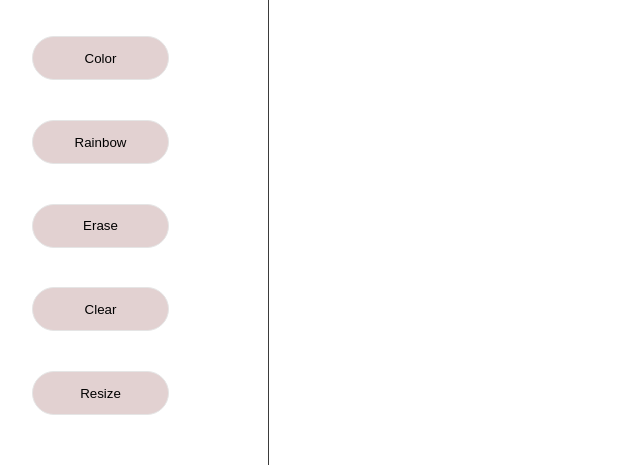
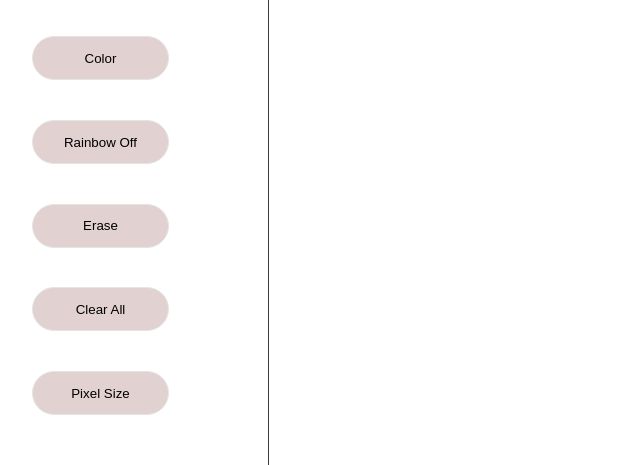
Before and after one commit to hiro776/etch-a-sketch, a plain HTML site: page index.html in a window 1280 px wide. Shown: the part 82-547 px from the top of the page, 118-758 px from the left. Drawn offline with Linux system fonts and the light colour scheme.

Commit message:
renamed buttons

```diff
--- a/index.html
+++ b/index.html
@@ -8,6 +8,8 @@
     <title>Etch-a-Sketch</title>
 
     <link rel="stylesheet" href="style.css">
+    <script src="app.js" defer></script>
+
 </head>
 
 <body>
@@ -20,17 +22,15 @@
         <div class="button-group">
             <!-- span.preview will display the current color -->
             <button id="color" type="button"><span class="preview"></span>Color</button>
-            <button id="rainbow" type="button">Rainbow</button>
+            <button id="rainbow" type="button">Rainbow Off</button>
             <button id="erase" type="button">Erase</button>
-            <button id="clear" type="button">Clear</button>
-            <button id="resize" type="button">Resize</button>
+            <button id="clear" type="button">Clear All</button>
+            <button id="resize" type="button">Pixel Size</button>
         </div>
 
         <!-- wrapper for all grid -->
         <div class="grid"></div>
     </div>
-
-    <script src="app.js"></script>
 </body>
 
 </html>
```
